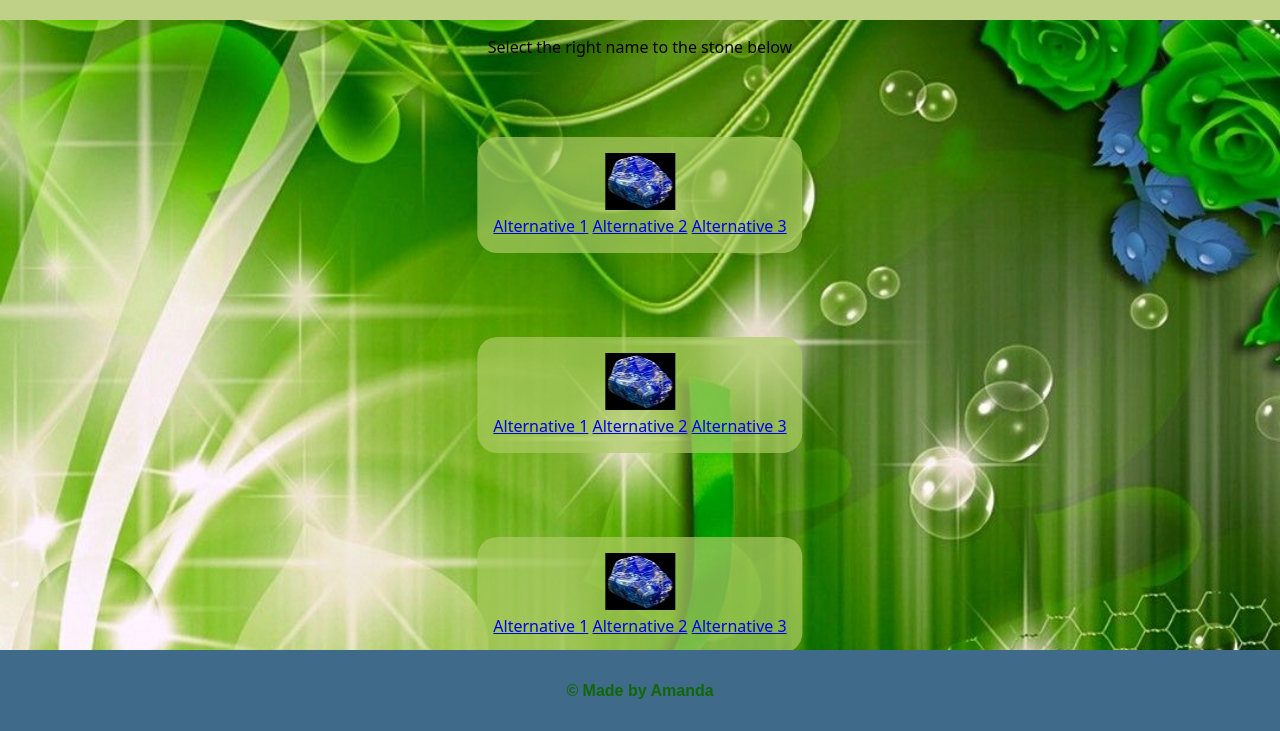
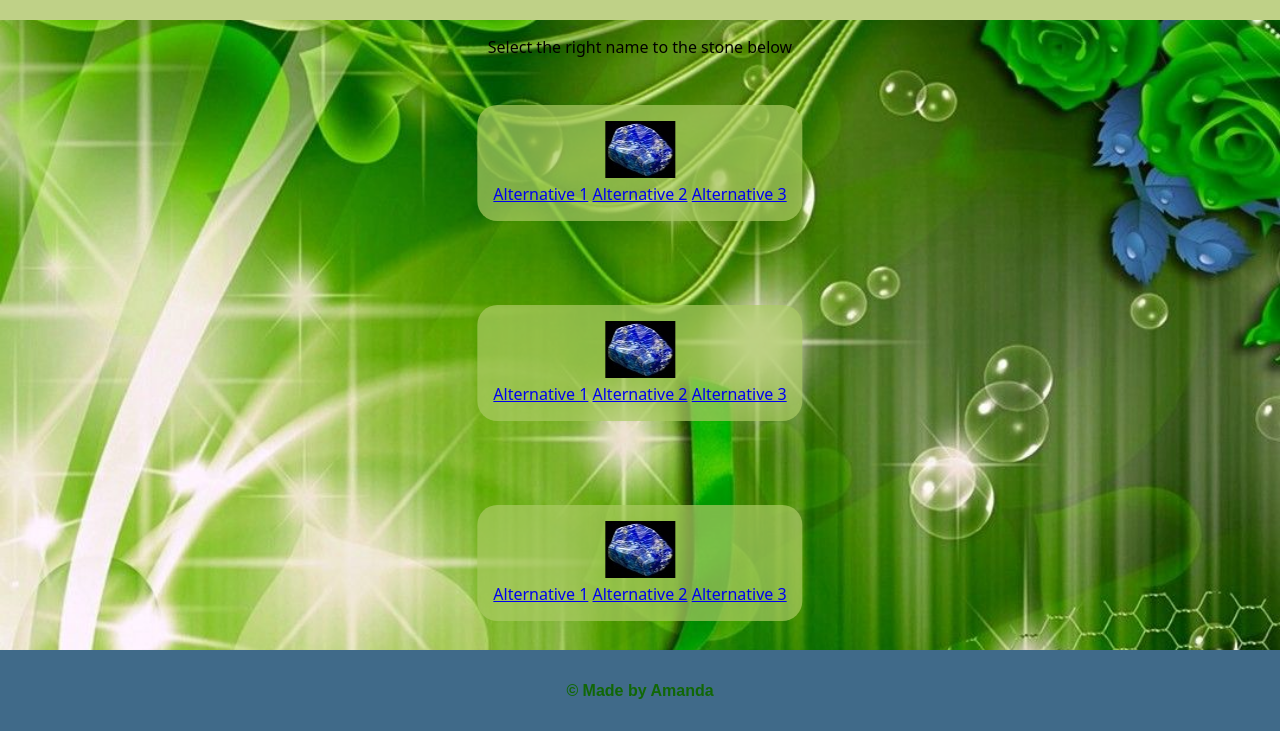
Before and after one commit to WebbCouture/project-2, a plain HTML site: page index.html in a window 1280 px wide. Shown: the part 69-800 px from the top of the page. Drawn offline with Linux system fonts and the light colour scheme; a web font is replaced by a local one.

Commit message:
fix margin questions

```diff
--- a/assets/css/styles.css
+++ b/assets/css/styles.css
@@ -35,7 +35,7 @@ h1, h2, h3, h4, h5, h6 {
     text-align: center;
     border-radius: 20px;
     max-width: 90%;
-    margin-top: 4rem;
+    margin-top: 2rem;
     margin-bottom: 2rem;
 }
 #cover-text-2 {
@@ -50,8 +50,8 @@ h1, h2, h3, h4, h5, h6 {
     text-align: center;
     border-radius: 20px;
     max-width: 90%;
-    margin-top: 4rem;
-    margin-bottom: 4rem;
+    margin-top: 2rem;
+    margin-bottom: 2rem;
 }
 
 #cover-text-3 {
@@ -66,8 +66,8 @@ h1, h2, h3, h4, h5, h6 {
     text-align: center;
     border-radius: 20px;
     max-width: 90%;
-    margin-top: 4rem;
-    margin-bottom: 4rem;
+    margin-top: 2rem;
+    margin-bottom: 2rem;
 }
 
 /*Header*/
```
